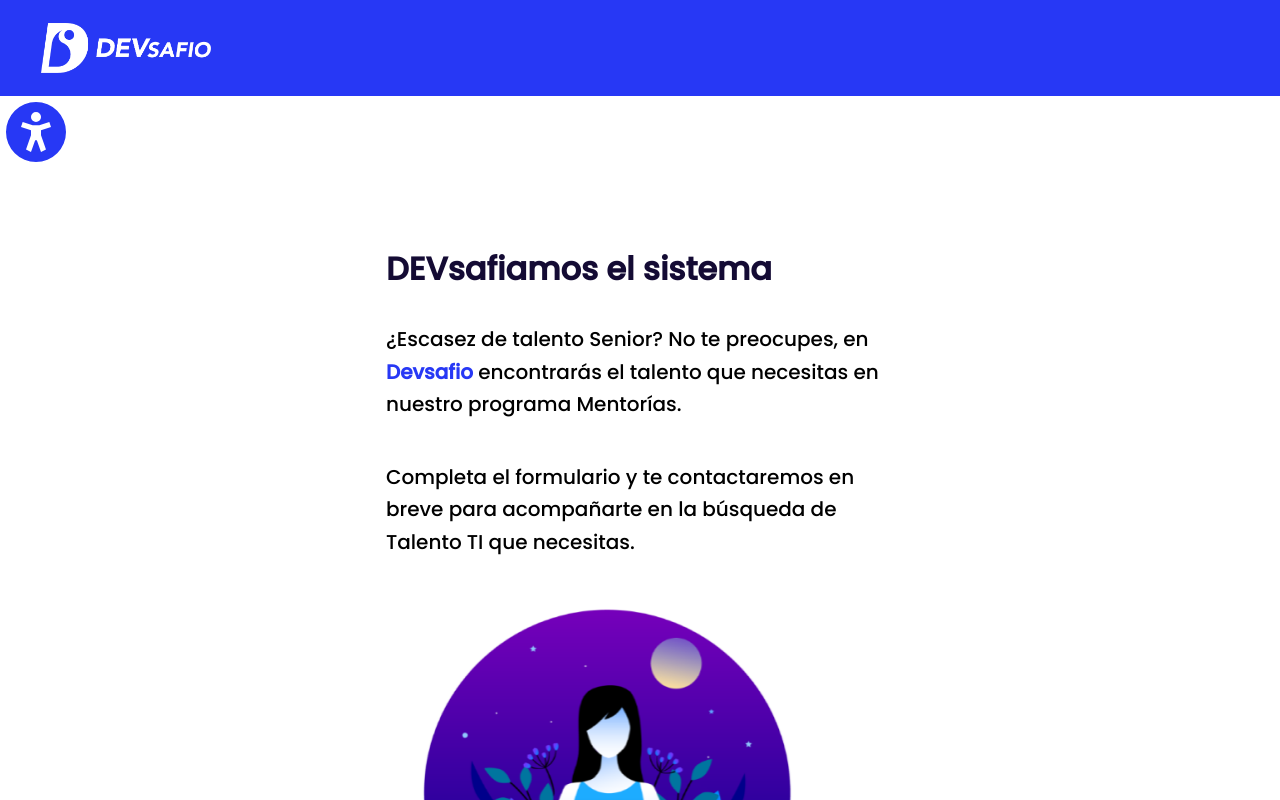
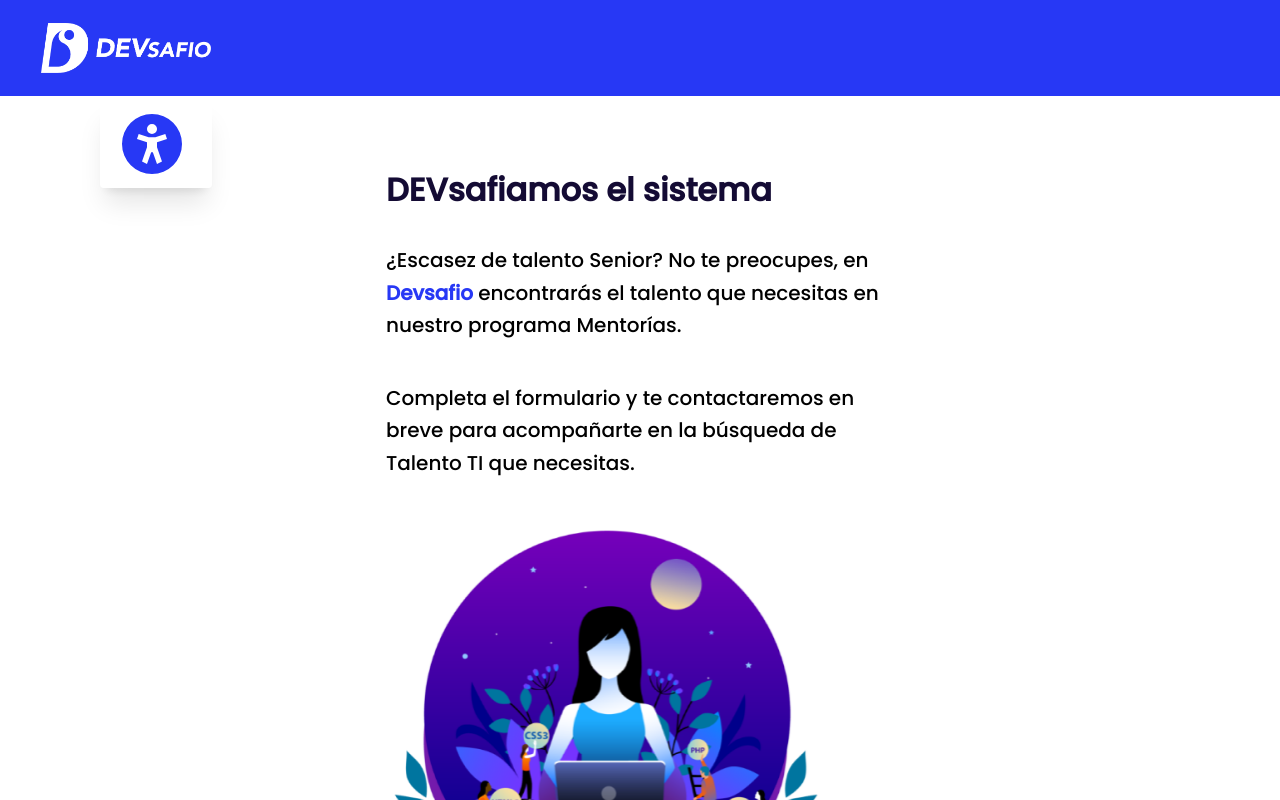
Before and after one commit to dlab-team/C11-Frontend, a React (Vite) app: page / in a window 1280 px wide. Shown: the top 800 px of the page. Built offline with nearby package versions, Linux system fonts and the light colour scheme.

Commit message:
Boton flotante Correcion 1

```diff
--- a/src/components/FloatingButton.jsx
+++ b/src/components/FloatingButton.jsx
@@ -114,7 +114,7 @@
 
 	return (
 		<div>
-			<button
+			<button className="fixed text-white font-bold py-2 px-4 rounded  shadow shadow-xl"
 				style={{
 					top: `${position.y}px`,
 					left: `${position.x}px`,
@@ -128,7 +128,7 @@
 				{selectedIcon ? (
 					selectedIcon
 				) : (
-					<BiSolidUniversalAccess className="text-7xl text-[#2738F5] mr-2" />
+					<BiSolidUniversalAccess className="text-7xl text-[#2738F5] mr-2 " />
 				)}
 			</button>
 
```
